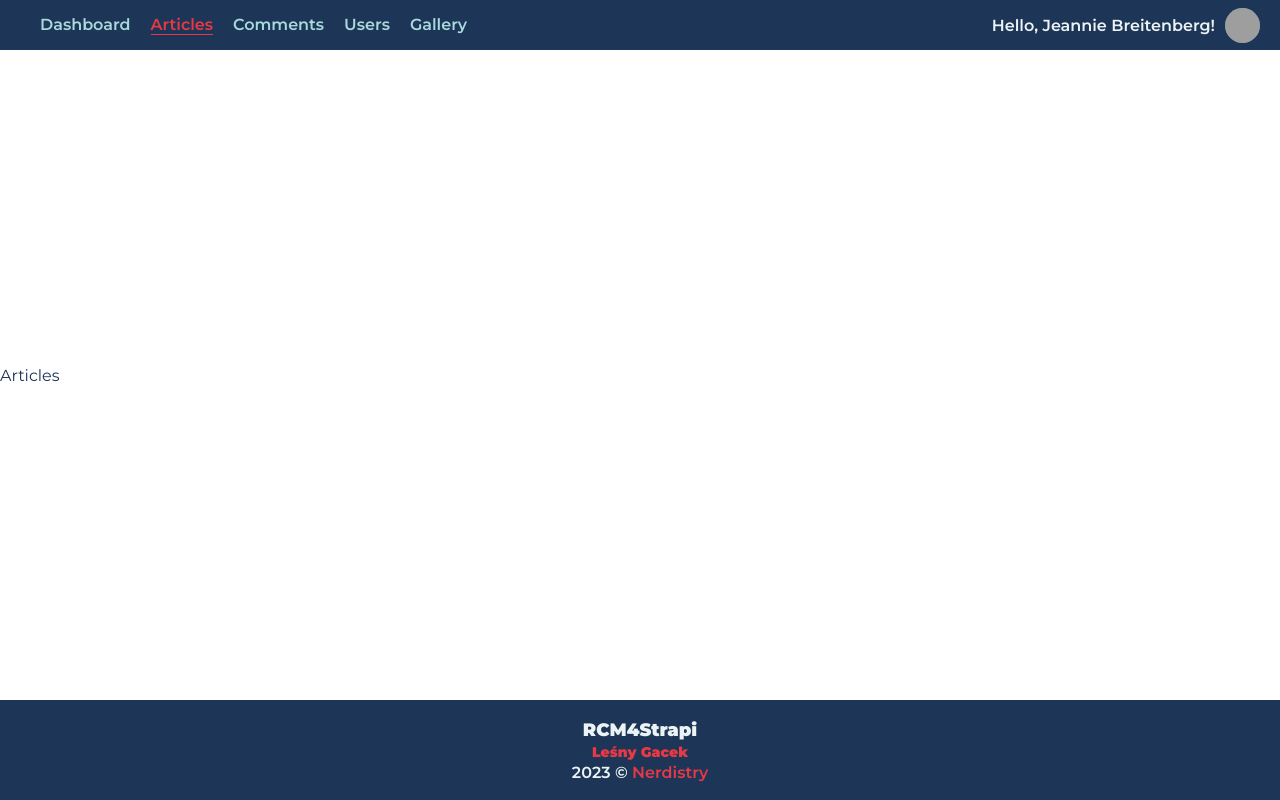
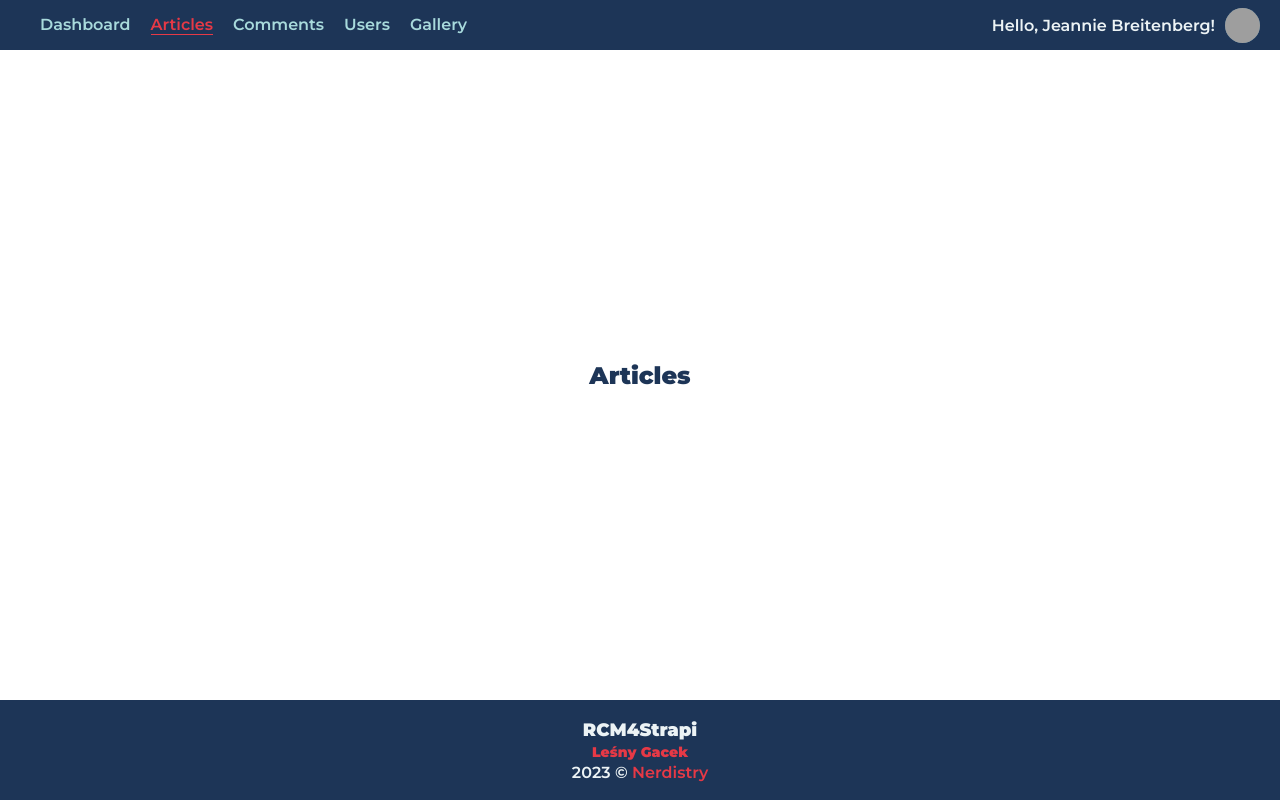
Before and after one commit to DarekMazur/react-content-manager, a React (Vite) app: page /articles in a window 1280 px wide. Built offline with nearby package versions, Linux system fonts and the light colour scheme; grey boxes are pictures that could not be loaded.

Commit message:
Create articles view sketch

```diff
--- a/src/components/Templates/Authorised/Authorised.tsx
+++ b/src/components/Templates/Authorised/Authorised.tsx
@@ -1,8 +1,9 @@
 import Header from '../../Organisms/Header/Header.tsx';
 import { Route, Routes } from 'react-router-dom';
-import Home from '../../../pages/Home.tsx';
+import Home from '../../../pages/Home/Home.tsx';
 import { mockUsers } from '../../../__mock__/mockUsers.ts';
 import { faker } from '@faker-js/faker';
+import Articles from '../../../pages/Articles/Articles.tsx';
 
 const Authorised = () => {
   const users = mockUsers;
@@ -22,14 +23,7 @@ const Authorised = () => {
       <Header user={user} />
       <Routes>
         <Route path="/" element={<Home user={user} />} />
-        <Route
-          path="articles"
-          element={
-            <div>
-              <p>Articles</p>
-            </div>
-          }
-        />
+        <Route path="articles" element={<Articles />} />
         <Route
           path="comments"
           element={
--- /dev/null
+++ b/src/pages/Articles/Articles.tsx
@@ -0,0 +1,13 @@
+import Heading from '../../components/Atoms/Heading/Heading.tsx';
+
+const Articles = () => {
+  return (
+    <main>
+      <Heading tag="h2" align="center" size="l">
+        Articles
+      </Heading>
+    </main>
+  );
+};
+
+export default Articles;
```
Also changed, not shown: src/pages/Home/Home.tsx (renamed from src/pages/Home.tsx, +9 -9 lines), 2 other files (tests, documents, lock files or other folders).
